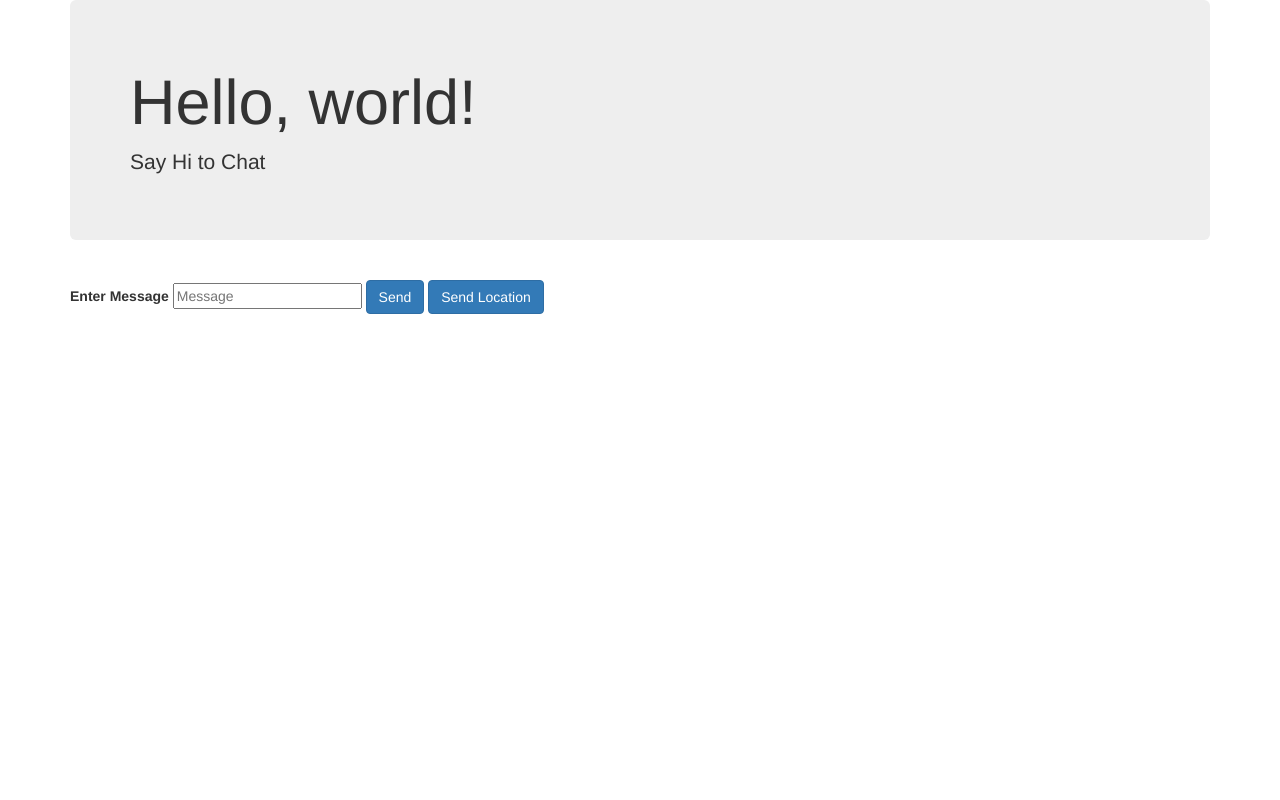
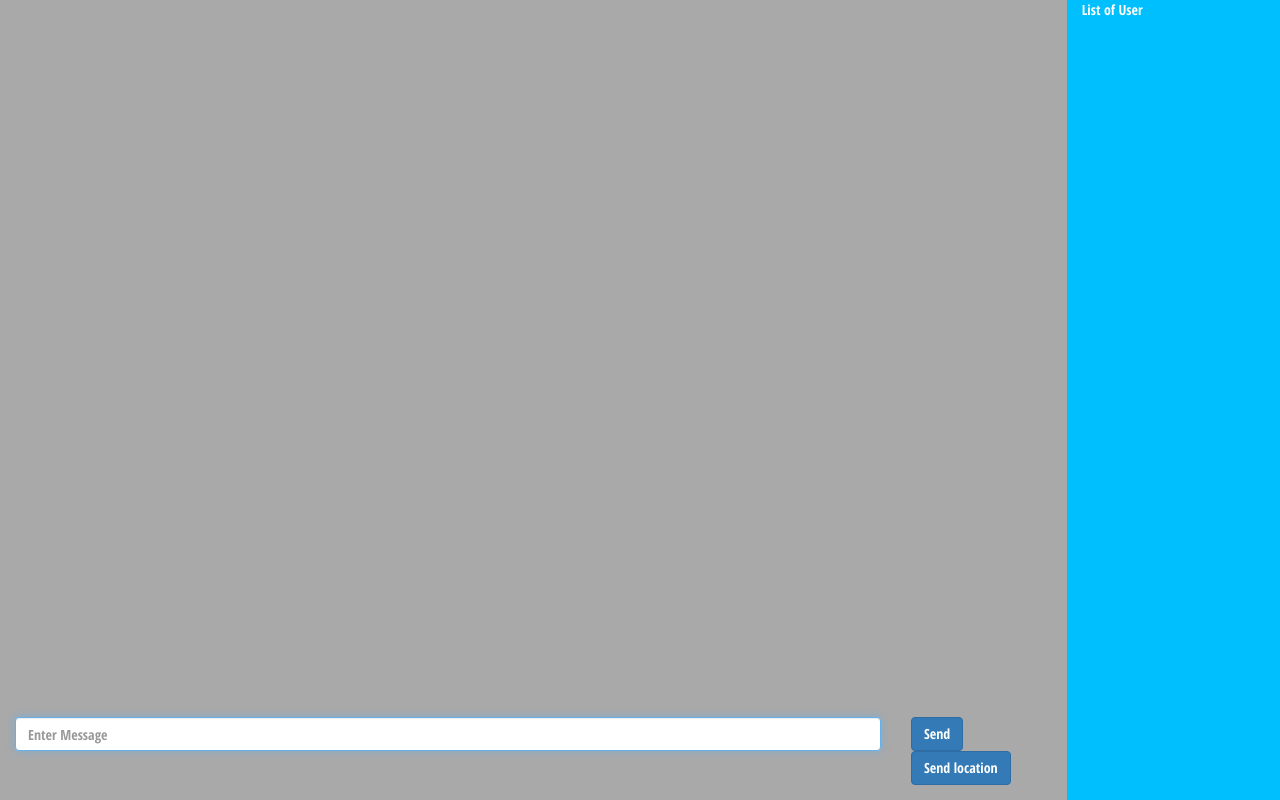
Before and after one commit to karthic2914/chat-app-node, a website: page public/index.html in a window 1280 px wide. Drawn offline with nearby package versions, Linux system fonts and the light colour scheme; no server answers; files whose address does not match are found by name.

Commit message:
add styles for chat enable geo button

```diff
--- /dev/null
+++ b/public/css/style.css
@@ -0,0 +1,38 @@
+body{
+  font-family: 'Josefin Slab', serif !important;
+  font-family: 'Open Sans Condensed', sans-serif !important;
+}
+.wrapper{
+  height:100%;
+  width:100%;
+}
+.rightbg{
+  background-color: darkgrey;
+  width:100%;
+  height:100vh;
+}
+.leftbg{
+  background-color: deepskyblue;
+  width:100%;
+  height:100vh;
+}
+ol li{
+  padding: 5px;
+  color:floralwhite;
+  letter-spacing: 1px;
+}
+a{
+  color:darkblue !important;
+  letter-spacing: 1px;
+}
+
+.form-cl{
+  position: fixed;
+  bottom: 0px;
+  padding-bottom:  15px;
+  width:84%;
+}
+
+.list-user{
+  color:white
+}
--- a/public/index.html
+++ b/public/index.html
@@ -7,38 +7,48 @@
   <title>Chat </title>
 <!--  <link rel="stylesheet" href="../node_modules/bootstrap/dist/css/bootstrap.min.css">-->
 
-
+<link rel="stylesheet" href="/css/style.css">
 <link rel="stylesheet" href="https://maxcdn.bootstrapcdn.com/bootstrap/3.3.7/css/bootstrap.min.css">
+<link href="https://fonts.googleapis.com/css?family=Josefin+Slab|Open+Sans+Condensed:700" rel="stylesheet">
 </head>
 <body>
-<div class="container">
+  <div  class="rightbg">
+      <div class="container-fluid">
           <div class="row">
-    <div class="col-xs-12">
-      <div class="jumbotron">
-        <h1>Hello, world!</h1>
-        <p>Say Hi to Chat</p>
-      </div>
-    </div>
-  </div>
+              <div>
+                  <div class="col-sm-10">
                     <div class="row">
                       <div class="col-xs-12">
                         <ol id="messages">
                         </ol>
                       </div>
                     </div>
+                    <div class="row form-cl" >
+                      <div class="col-xs-12">
                         <div class="row">
-    <div class="col-xs-12">
                         <form action="" id="message-form">
                           <div class="form-group">
-          <label for="Enter Message">Enter Message</label>
-          <input type="text" name="message" class="" value="" placeholder="Message">
+                            <div class="col-xs-10 col-xs-10">
+                              <input type="text" name="message" class="form-control input-normal" value="" placeholder="Enter Message" autofocus autocomplete="off">
+                            </div>
+                            <div class="col-xs-2 pull-left">
                               <button type="submit" name="button" class="btn btn-primary">Send</button>
-          <button type="button" name="button" id="send-locate" class="btn btn-primary">Send Location</button>
+                              <button type="button" name="button" id="send-locate" class="btn btn-primary">Send location</button>
+                            </div>
                           </div>
                         </form>
                         </div>
                       </div>
-
+                    </div>
+                  </div>
+                  <div class="col-sm-2 leftbg">
+                        <p class="list-user">List of User</p>
+                  </div>
+              </div>
+          </div>
+          <!--  .row -->
+      </div>
+      <!--  .container-fluid -->
   </div>
 <script src="/socket.io/socket.io.js" charset="utf-8"></script>
 <script src="/js/jquery-3.2.1.min.js" charset="utf-8"></script>
--- a/public/js/index.js
+++ b/public/js/index.js
@@ -11,7 +11,7 @@ socket.on('disconnect', () =>{
 socket.on('newMessage', (message)=>{
   console.log('newMessage', message);
   var li = $(`<li></li>`);
-  li.text(`${message.from}: ${message.text}`)
+  li.text(`${message.from} : ${message.text}`)
   $('#messages').append(li);
 })
 socket.on('newLocationMessage', (message)=>{
@@ -26,11 +26,12 @@ socket.on('newLocationMessage', (message)=>{
 
 jQuery('#message-form').submit(function(e){
   e.preventDefault();
+  const messageTextBox = $('[name=message]');
   socket.emit('createMessage', {
     from:'User',
-    text:jQuery('[name=message]').val()
+    text:messageTextBox.val()
   }, function(){
-
+    messageTextBox.val('')
   });
 });
 
@@ -39,13 +40,15 @@ locButton.on('click', () =>{
     if(!navigator.geolocation){
       return alert('GeoLocation not support by the browser');
     }
-
+locButton.attr('disabled','disabled').text('Sending location....');
   navigator.geolocation.getCurrentPosition(function (position){
+    locButton.removeAttr('disabled').text('Sending location');
     socket.emit('createLocMesg',{
       latitude:position.coords.latitude,
       longitude:position.coords.longitude
     })
   }, function(){
+    locButton.removeAttr('disabled').text('Sending location');
     alert("Unable to fetch Location");
   })
 })
```
Also changed, not shown: server/server.js (+4 -4 lines). Lines whose indentation alone changed are shown as unchanged.
